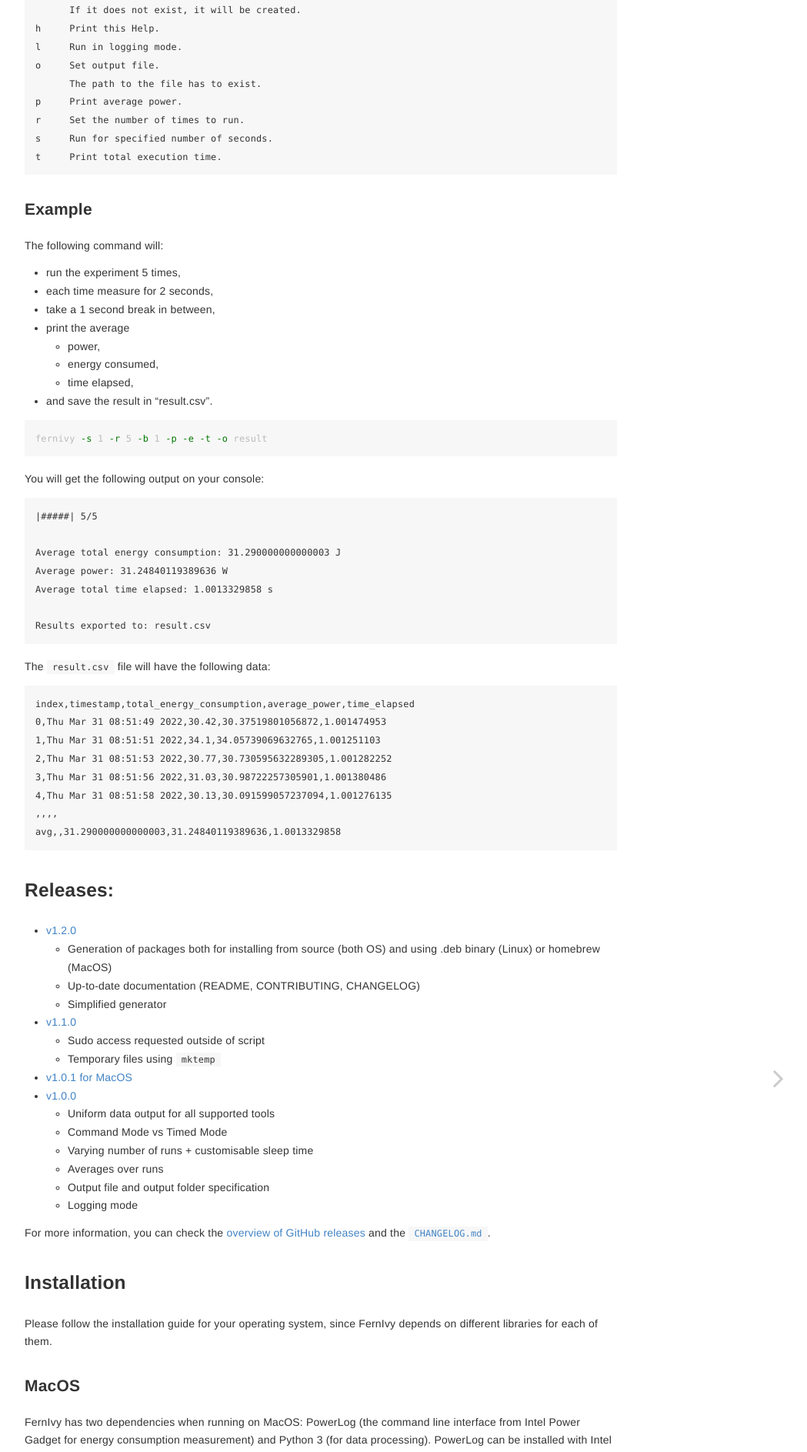
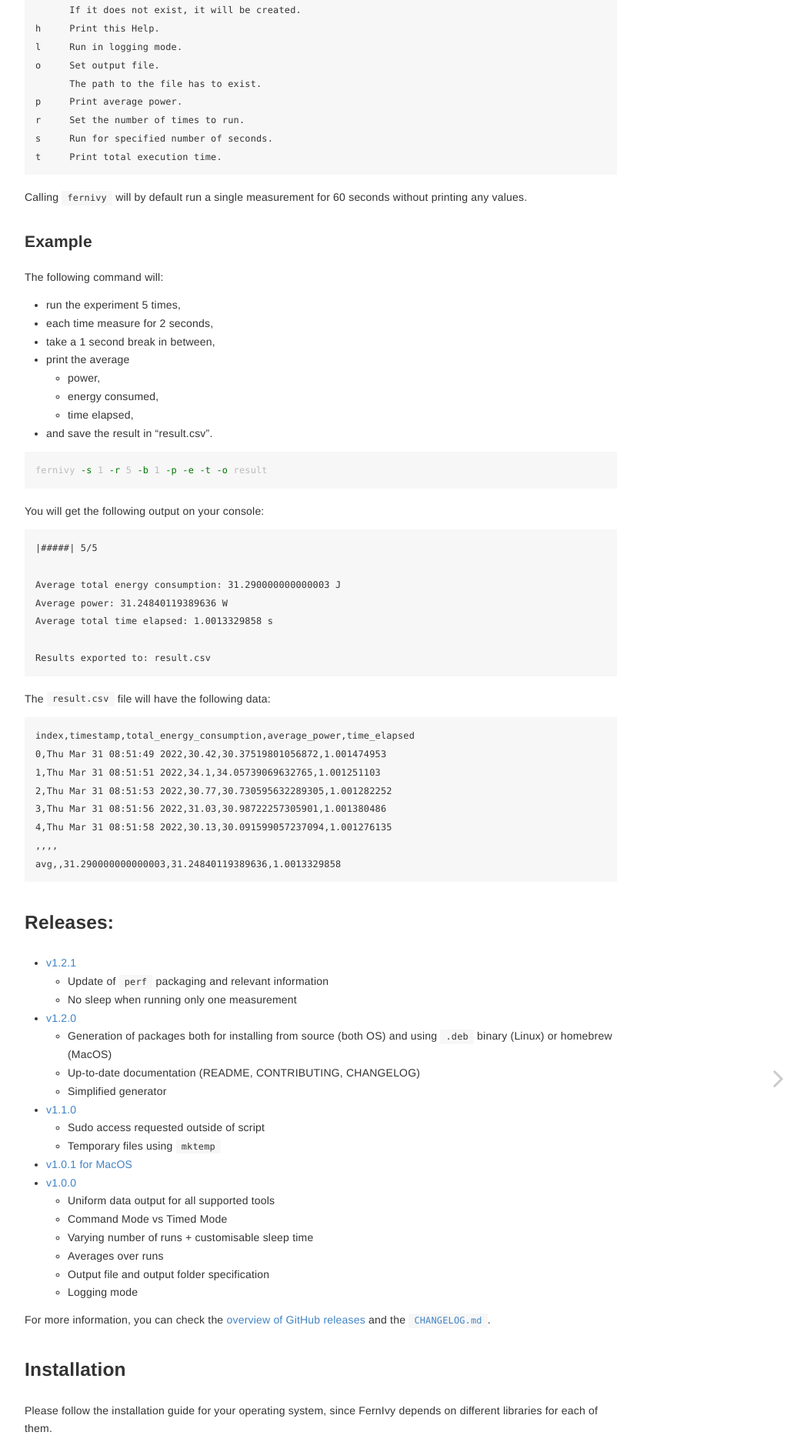
Before and after one commit to fernivy/docs, a Jekyll site: the page built from index.md, in a window 1280 px wide. Shown: the part 497-2384 px from the top of the page at 77% size, without its empty margins (223-1272 px from the left). Built offline with Jekyll 4.4.1, drawn with Linux system fonts in a browser that asks for light colours; some of the changed text lies outside the part shown.

Commit message:
Implement feedback, add default run

````diff
--- a/index.md
+++ b/index.md
@@ -27,6 +27,8 @@
 s     Run for specified number of seconds.
 t     Print total execution time.
 ```
+
+Calling `fernivy` will by default run a single measurement for 60 seconds without printing any values.
 
 ### Example
 
@@ -71,8 +73,11 @@
 
 ## Releases:
 
+* <a href="https://github.com/fernivy/fernivy/releases/tag/v1.2.1" target="blank">v1.2.1</a>
+    * Update of `perf` packaging and relevant information
+    * No sleep when running only one measurement
 * <a href="https://github.com/fernivy/fernivy/releases/tag/v1.2.0" target="blank">v1.2.0</a>
-    * Generation of packages both for installing from source (both OS) and using .deb binary (Linux) or homebrew (MacOS)
+    * Generation of packages both for installing from source (both OS) and using `.deb` binary (Linux) or homebrew (MacOS)
     * Up-to-date documentation (README, CONTRIBUTING, CHANGELOG)
     * Simplified generator
 * <a href="https://github.com/fernivy/fernivy/releases/tag/v1.1.0" target="blank">v1.1.0</a>
@@ -96,7 +101,7 @@
 
 ### MacOS
 
-FernIvy has two dependencies when running on MacOS: PowerLog (the command line interface from Intel Power Gadget for energy consumption measurement) and Python 3 (for data processing). PowerLog can be installed with Intel Power Gadget according to these <a href="https://www.intel.com/content/www/us/en/developer/articles/tool/power-gadget.html" target="blank">installation instructions</a>. Installation instructions for Python 3 can be found for example <a href="https://docs.python-guide.org/starting/install3/osx/" target="blank">here</a>.
+FernIvy has two dependencies when running on MacOS: PowerLog (the command line interface from Intel Power Gadget for energy consumption measurement) and Python 3 (for data processing). PowerLog can be installed with Intel Power Gadget according to these <a href="https://www.intel.com/content/www/us/en/developer/articles/tool/power-gadget.html" target="blank">installation instructions</a>. Installation instructions for Python 3 can be found, for example, <a href="https://docs.python-guide.org/starting/install3/osx/" target="blank">here</a>.
 
 For `fernivy` to run properly, it is important to know the location where PowerLog was installed. This is usually within the `Applications` folder at `/Applications/Intel\ Power\ Gadget/PowerLog`. If that is the case, you can move on to the next step. However, if you installed PowerLog somewhere else, it is important to define an environment variable called `FERNIVY_POWERLOG_PATH` to inform `fernivy` where to look for it. This is done either by calling
 
````
Also changed, not shown: other parts of index.md (+1 -1 lines).
